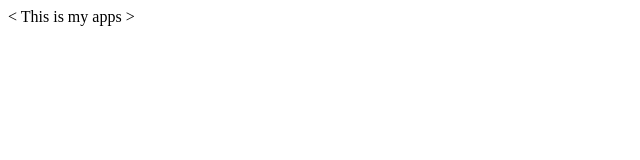
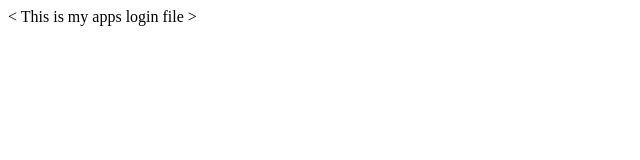
Before and after one commit to muralirudra/myappsample, a plain HTML site: page index.html in a window 1280 px wide. Shown: the full height of the page, 0-640 px from the left. Drawn offline with Linux system fonts and the light colour scheme.

Commit message:
login file

```diff
--- a/index.html
+++ b/index.html
@@ -6,5 +6,6 @@
   </head>
   <body>
   This is my apps
+  login file
   </body>
 </html>>
```
Also changed, not shown: login.html (added, +1 -0 lines).
